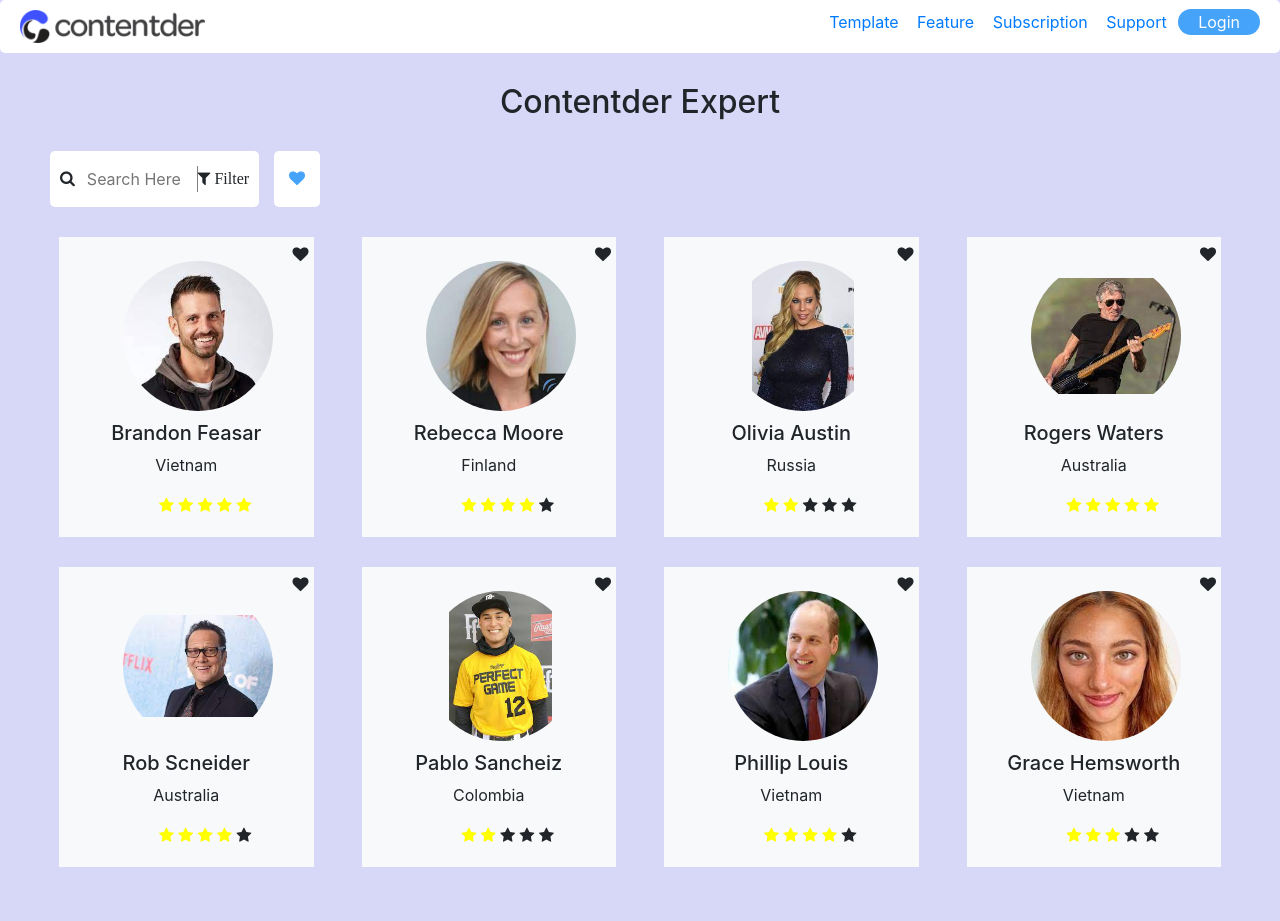
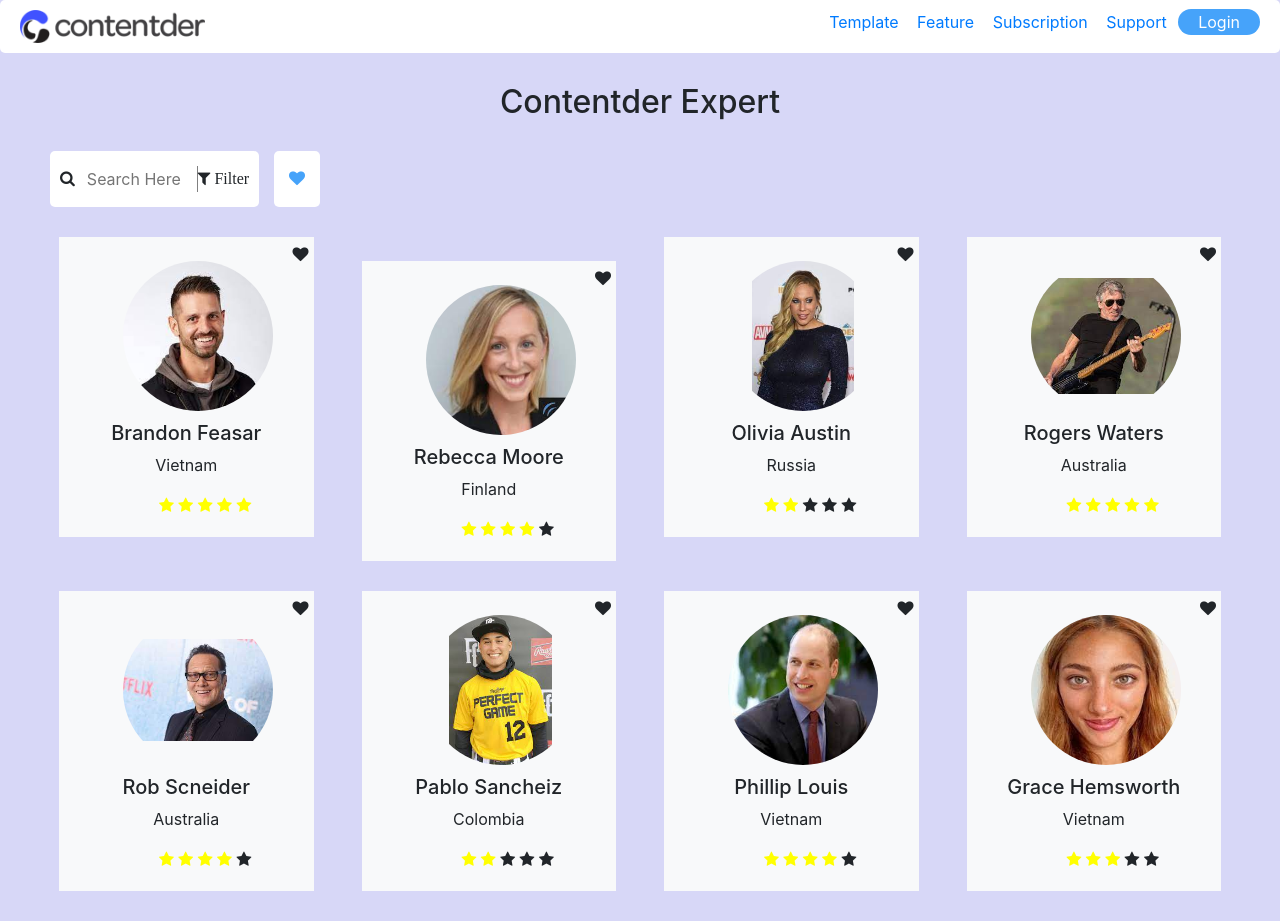
Before and after one commit to JayBeeLearn/assignm, a plain HTML site: page index.html in a window 1280 px wide. Before the commit the page ends 897 px from the top, so only its background shows below. Drawn offline with nearby package versions, Linux system fonts and the light colour scheme.

Commit message:
Update index.html
D

```diff
--- a/index.html
+++ b/index.html
@@ -63,7 +63,7 @@
             </div>
 
 
-            <div class="col mx-4 px-4 py-4 bg-light justify-content-center">
+            <div class="col mx-4 mt-4 px-4 py-4 bg-light justify-content-center">
                 <div class="image">
                     <img src="./images/rebecca.jpeg" alt="">
                 </div>
```
